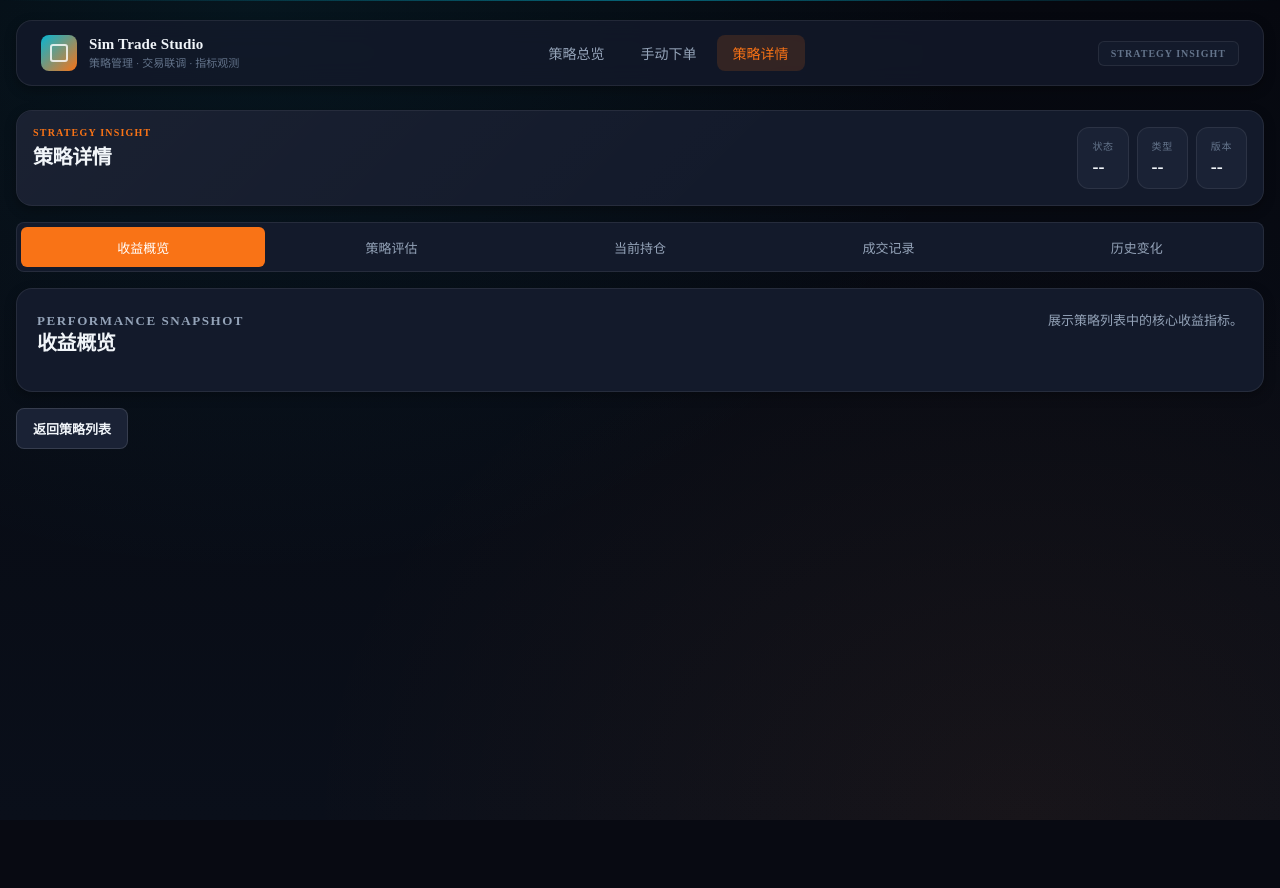
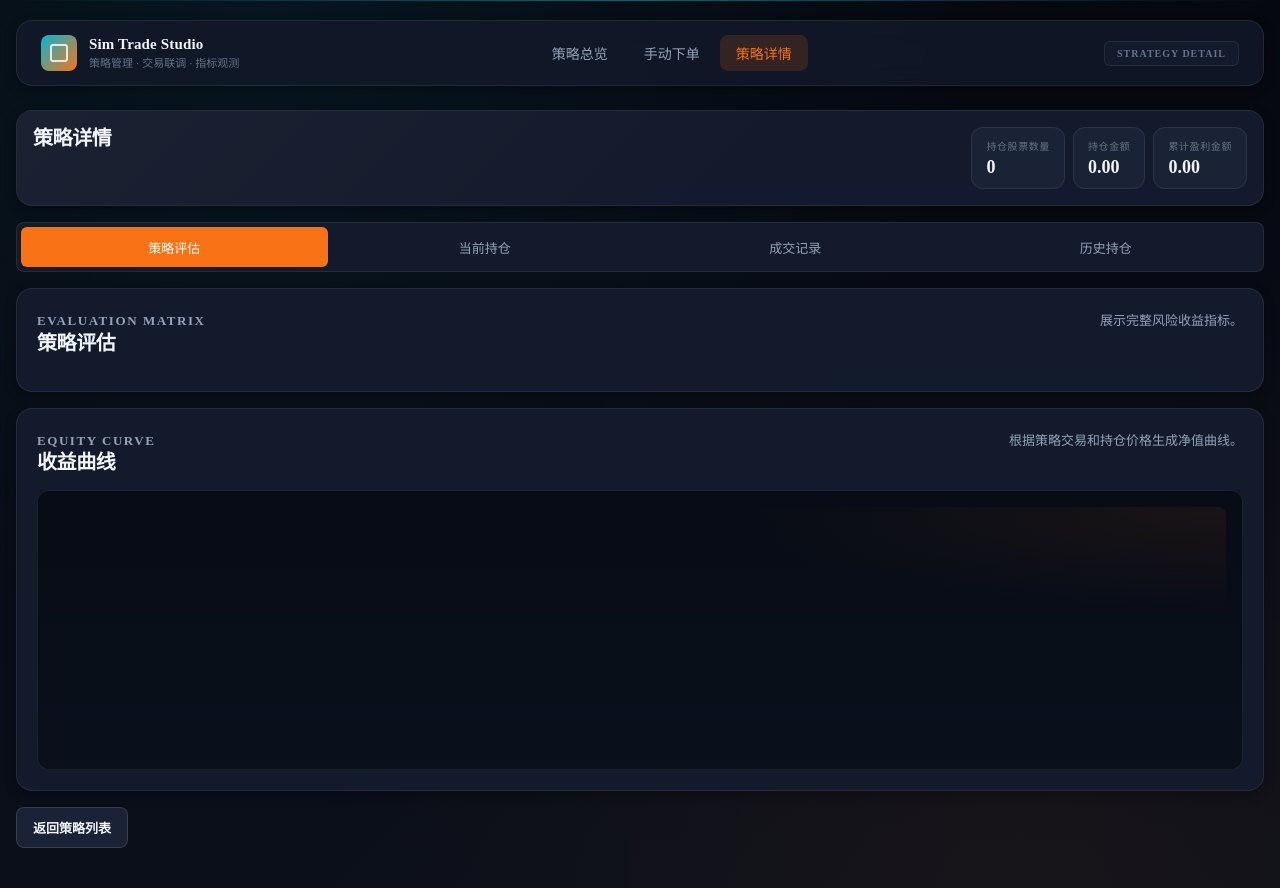
Before and after one commit to zhangtron/trade_system, a FastAPI app: page /strategies/1 in a window 1280 px wide. Before the commit the page ends 820 px from the top, so only its background shows below. Run offline with FastAPI, Linux system fonts and the light colour scheme.

Commit message:
修改显示细节

```diff
--- a/static/strategy_detail.js
+++ b/static/strategy_detail.js
@@ -10,23 +10,38 @@ async function fetchJson(url, options = {}) {
   return response.json();
 }
 
+function asArray(value) {
+  return Array.isArray(value) ? value : [];
+}
+
+function toNumber(value, fallback = 0) {
+  const num = Number(value);
+  return Number.isFinite(num) ? num : fallback;
+}
+
 function formatDate(value) {
-  return new Date(value).toLocaleString("zh-CN", { hour12: false });
+  if (!value) return "--";
+  const d = new Date(value);
+  if (Number.isNaN(d.getTime())) return "--";
+  return d.toLocaleString("zh-CN", { hour12: false });
 }
 
 function formatNumber(value, digits = 2) {
   if (value === null || value === undefined || value === "") return "--";
-  return Number(value).toFixed(digits);
+  const num = Number(value);
+  return Number.isFinite(num) ? num.toFixed(digits) : "--";
 }
 
 function formatPercent(value) {
-  if (value === null || value === undefined) return "--";
-  return `${Number(value).toFixed(2)}%`;
+  if (value === null || value === undefined || value === "") return "--";
+  const num = Number(value);
+  return Number.isFinite(num) ? `${num.toFixed(2)}%` : "--";
 }
 
 function formatRatio(value) {
   if (value === null || value === undefined || value === "") return "--";
-  return Number(value).toFixed(3);
+  const num = Number(value);
+  return Number.isFinite(num) ? num.toFixed(3) : "--";
 }
 
 function metricClass(value, inverse = false) {
@@ -41,7 +56,7 @@ function statusLabel(status) {
     draft: "草稿",
     active: "激活",
     archived: "归档",
-  }[status] || status;
+  }[status] || status || "--";
 }
 
 function renderEmptyRow(tbodyId, columns, text) {
@@ -49,7 +64,8 @@ function renderEmptyRow(tbodyId, columns, text) {
   tbody.innerHTML = `<tr><td colspan="${columns}" class="empty-state">${text}</td></tr>`;
 }
 
-function renderCurve(points) {
+function renderCurve(pointsRaw) {
+  const points = asArray(pointsRaw);
   const container = document.getElementById("curveChart");
   if (!points.length) {
     container.innerHTML = '<div class="empty-state">暂无收益曲线数据</div>';
@@ -59,7 +75,7 @@ function renderCurve(points) {
   const width = 900;
   const height = 300;
   const padding = 28;
-  const values = points.map((point) => Number(point.equity_value));
+  const values = points.map((point) => toNumber(point.equity_value));
   const min = Math.min(...values);
   const max = Math.max(...values);
   const range = max - min || 1;
@@ -67,7 +83,7 @@ function renderCurve(points) {
 
   const plotted = points.map((point, index) => {
     const x = points.length === 1 ? width / 2 : padding + step * index;
-    const y = height - padding - ((Number(point.equity_value) - min) / range) * (height - padding * 2);
+    const y = height - padding - ((toNumber(point.equity_value) - min) / range) * (height - padding * 2);
     return { x, y, value: point.equity_value, date: point.curve_date };
   });
 
@@ -79,18 +95,14 @@ function renderCurve(points) {
     "Z",
   ].join(" ");
   const dots = plotted
-    .map(
-      (point) => `
-        <circle cx="${point.x}" cy="${point.y}" r="4.5" class="curve-point"></circle>
-      `,
-    )
+    .map((point) => `<circle cx="${point.x}" cy="${point.y}" r="4.5" class="curve-point"></circle>`)
     .join("");
   const latest = plotted[plotted.length - 1];
 
   container.innerHTML = `
     <div class="curve-meta">
-      <span>起点：${points[0].curve_date}</span>
-      <span>终点：${points[points.length - 1].curve_date}</span>
+      <span>起点：${points[0].curve_date || "--"}</span>
+      <span>终点：${points[points.length - 1].curve_date || "--"}</span>
       <span>最新净值：${formatNumber(latest.value)}</span>
     </div>
     <svg viewBox="0 0 ${width} ${height}" class="curve-svg" preserveAspectRatio="none">
@@ -114,15 +126,17 @@ function renderCurve(points) {
   `;
 }
 
-function renderSummaryMetrics(metrics) {
+function renderSummaryMetrics(summary) {
   const container = document.getElementById("detailMetrics");
+  if (!container) return;
   const items = [
-    ["累计收益", formatPercent(metrics.cumulative_return_pct), metricClass(metrics.cumulative_return_pct)],
-    ["年化收益", formatPercent(metrics.annualized_return_pct), metricClass(metrics.annualized_return_pct)],
-    ["今日收益", formatPercent(metrics.today_return_pct), metricClass(metrics.today_return_pct)],
-    ["最大回撤", formatPercent(metrics.max_drawdown_pct), metricClass(metrics.max_drawdown_pct, true)],
-    ["累计盈亏", formatNumber(metrics.cumulative_profit), metricClass(metrics.cumulative_profit)],
-    ["当前持仓数", String(metrics.current_positions_count), "metric-flat"],
+    ["累计收益", formatPercent(summary.cumulative_return_pct), metricClass(summary.cumulative_return_pct)],
+    ["年化收益", formatPercent(summary.annualized_return_pct), metricClass(summary.annualized_return_pct)],
+    ["今日收益", formatPercent(summary.today_return_pct), metricClass(summary.today_return_pct)],
+    ["最大回撤", formatPercent(summary.max_drawdown_pct), metricClass(summary.max_drawdown_pct, true)],
+    ["持仓股票数量", String(summary.position_symbols_count), "metric-flat"],
+    ["持仓金额", formatNumber(summary.total_market_value), metricClass(summary.total_market_value)],
+    ["累计盈利金额", formatNumber(summary.cumulative_profit), metricClass(summary.cumulative_profit)],
   ];
   container.innerHTML = items
     .map(
@@ -136,7 +150,8 @@ function renderSummaryMetrics(metrics) {
     .join("");
 }
 
-function renderEvaluationMetrics(metrics) {
+function renderEvaluationMetrics(metricsRaw) {
+  const metrics = metricsRaw || {};
   const container = document.getElementById("detailEvaluationMetrics");
   const items = [
     ["策略收益", formatPercent(metrics.strategy_return_pct), metricClass(metrics.strategy_return_pct)],
@@ -172,16 +187,19 @@ function renderEvaluationMetrics(metrics) {
     .join("");
 }
 
-function fillCurrentPositions(positions) {
+function fillCurrentPositions(positionsRaw) {
+  const positions = asArray(positionsRaw);
   if (!positions.length) {
-    renderEmptyRow("currentPositionsBody", 6, "当前没有持仓");
+    renderEmptyRow("currentPositionsBody", 7, "当前没有持仓");
     return;
   }
+
   document.getElementById("currentPositionsBody").innerHTML = positions
     .map(
-      (item) => `
+      (item, index) => `
         <tr>
-          <td>${item.symbol}</td>
+          <td>${index + 1}</td>
+          <td>${item.symbol || "--"}</td>
           <td>${formatNumber(item.quantity, 6)}</td>
           <td>${formatNumber(item.avg_cost, 6)}</td>
           <td>${formatNumber(item.current_price, 6)}</td>
@@ -193,18 +211,20 @@ function fillCurrentPositions(positions) {
     .join("");
 }
 
-function fillRecentTrades(trades) {
+function fillRecentTrades(tradesRaw) {
+  const trades = asArray(tradesRaw);
   if (!trades.length) {
     renderEmptyRow("recentTradesBody", 6, "暂无成交记录");
     return;
   }
+
   document.getElementById("recentTradesBody").innerHTML = trades
     .map(
       (item) => `
         <tr>
           <td>${formatDate(item.trade_time)}</td>
-          <td>${item.symbol}</td>
-          <td>${item.direction}</td>
+          <td>${item.symbol || "--"}</td>
+          <td>${item.direction || "--"}</td>
           <td>${formatNumber(item.quantity, 6)}</td>
           <td>${formatNumber(item.price, 6)}</td>
           <td class="${metricClass(item.realized_pnl)}">${formatNumber(item.realized_pnl)}</td>
@@ -214,17 +234,19 @@ function fillRecentTrades(trades) {
     .join("");
 }
 
-function fillPositionHistory(history) {
+function fillPositionHistory(historyRaw) {
+  const history = asArray(historyRaw);
   if (!history.length) {
     renderEmptyRow("positionHistoryBody", 8, "暂无已平仓历史");
     return;
   }
+
   document.getElementById("positionHistoryBody").innerHTML = history
     .map(
       (item) => `
         <tr>
           <td>${formatDate(item.close_time)}</td>
-          <td>${item.symbol}</td>
+          <td>${item.symbol || "--"}</td>
           <td>${formatDate(item.open_time)}</td>
           <td>${formatNumber(item.entry_quantity, 6)}</td>
           <td>${formatNumber(item.avg_cost, 6)}</td>
@@ -237,23 +259,63 @@ function fillPositionHistory(history) {
     .join("");
 }
 
+function buildPositionSummary(strategy, currentPositionsRaw) {
+  const currentPositions = asArray(currentPositionsRaw);
+  const positionSymbolsCount = currentPositions.length;
+  const totalMarketValue = currentPositions.reduce((acc, item) => acc + toNumber(item.market_value), 0);
+  const cumulativeProfit = toNumber(strategy && strategy.cumulative_profit);
+  return {
+    cumulative_return_pct: strategy ? strategy.cumulative_return_pct : null,
+    annualized_return_pct: strategy ? strategy.annualized_return_pct : null,
+    today_return_pct: strategy ? strategy.today_return_pct : null,
+    max_drawdown_pct: strategy ? strategy.max_drawdown_pct : null,
+    cumulative_profit: cumulativeProfit,
+    position_symbols_count: positionSymbolsCount,
+    total_market_value: totalMarketValue,
+  };
+}
+
+function fillHeaderStats(summary) {
+  document.getElementById("detailPositionSymbols").textContent = String(summary.position_symbols_count || 0);
+  document.getElementById("detailPositionMarketValue").textContent = formatNumber(summary.total_market_value);
+  document.getElementById("detailCumulativeProfit").textContent = formatNumber(summary.cumulative_profit);
+}
+
+function setTextIfExists(id, text) {
+  const el = document.getElementById(id);
+  if (el) el.textContent = text;
+}
+
 async function loadDashboard() {
   const strategyId = document.body.dataset.strategyId;
-  const data = await fetchJson(`/api/strategies/${strategyId}/dashboard`);
-  document.getElementById("detailTitle").textContent = data.strategy.name;
-  document.getElementById("detailDesc").textContent = data.strategy.description || "暂无策略描述";
-  document.getElementById("detailStatus").textContent = statusLabel(data.strategy.status);
-  document.getElementById("detailType").textContent = data.strategy.type;
-  document.getElementById("detailVersion").textContent = `v${data.strategy.version}`;
-  renderSummaryMetrics({ ...data.strategy, current_positions_count: data.current_positions.length });
+  const data = (await fetchJson(`/api/strategies/${strategyId}/dashboard`)) || {};
+
+  const strategy = data.strategy || {};
+  const currentPositions = asArray(data.current_positions);
+  const recentTrades = asArray(data.recent_trades);
+  const closedPositions = asArray(data.closed_positions);
+  const equityCurve = asArray(data.equity_curve);
+
+  setTextIfExists("detailTitle", strategy.name || "策略详情");
+  setTextIfExists("detailDesc", strategy.description || "暂无策略描述");
+
+  const typeText = strategy.type ? `${strategy.type} · ${statusLabel(strategy.status)}` : statusLabel(strategy.status);
+  const versionText = strategy.version !== undefined && strategy.version !== null ? `v${strategy.version}` : "--";
+  setTextIfExists("detailType", typeText);
+  setTextIfExists("detailVersion", versionText);
+  setTextIfExists("detailStatus", statusLabel(strategy.status));
+
+  const summary = buildPositionSummary(strategy, currentPositions);
+  fillHeaderStats(summary);
+  renderSummaryMetrics(summary);
   renderEvaluationMetrics(data.evaluation_metrics || {});
-  renderCurve(data.equity_curve);
-  fillCurrentPositions(data.current_positions);
-  fillRecentTrades(data.recent_trades);
-  fillPositionHistory(data.closed_positions || []);
+  renderCurve(equityCurve);
+  fillCurrentPositions(currentPositions);
+  fillRecentTrades(recentTrades);
+  fillPositionHistory(closedPositions);
 }
 
 loadDashboard().catch((error) => {
   console.error(error);
-  alert(error.message);
+  alert(error.message || "加载失败");
 });
--- a/templates/strategy_detail.html
+++ b/templates/strategy_detail.html
@@ -22,51 +22,36 @@
         <a href="/manual-order">手动下单</a>
         <a class="active" href="/strategies/{{ strategy_id }}">策略详情</a>
       </div>
-      <span class="site-tag">STRATEGY INSIGHT</span>
+      <span class="site-tag">STRATEGY DETAIL</span>
     </nav>
 
     <header class="hero hero-compact">
       <div class="hero-main">
-        <p class="eyebrow">Strategy Insight</p>
         <h1 id="detailTitle">策略详情</h1>
         <p class="hero-copy" id="detailDesc">加载中...</p>
       </div>
       <div class="hero-stats detail-meta">
-        <div class="stat-card"><span>状态</span><strong id="detailStatus">--</strong></div>
-        <div class="stat-card"><span>类型</span><strong id="detailType">--</strong></div>
-        <div class="stat-card"><span>版本</span><strong id="detailVersion">--</strong></div>
+        <div class="stat-card"><span>持仓股票数量</span><strong id="detailPositionSymbols">0</strong></div>
+        <div class="stat-card"><span>持仓金额</span><strong id="detailPositionMarketValue">0.00</strong></div>
+        <div class="stat-card"><span>累计盈利金额</span><strong id="detailCumulativeProfit">0.00</strong></div>
       </div>
     </header>
 
     <div class="tab-nav">
-      <button class="tab-btn active" data-tab="overview">收益概览</button>
-      <button class="tab-btn" data-tab="evaluation">策略评估</button>
-      <button class="tab-btn" data-tab="positions">当前持仓</button>
-      <button class="tab-btn" data-tab="trades">成交记录</button>
-      <button class="tab-btn" data-tab="history">历史变化</button>
+      <button class="tab-btn active" data-tab="evaluation" type="button">策略评估</button>
+      <button class="tab-btn" data-tab="positions" type="button">当前持仓</button>
+      <button class="tab-btn" data-tab="trades" type="button">成交记录</button>
+      <button class="tab-btn" data-tab="history" type="button">历史持仓</button>
     </div>
 
-    <div class="tab-content active" id="overview-tab">
-      <section class="panel">
-        <div class="panel-heading">
-          <div>
-            <p class="section-tag">Performance Snapshot</p>
-            <h2>收益概览</h2>
-          </div>
-          <p>展示策略列表中的核心收益指标。</p>
-        </div>
-        <div class="metric-grid" id="detailMetrics"></div>
-      </section>
-    </div>
-
-    <div class="tab-content" id="evaluation-tab">
+    <div class="tab-content active" id="evaluation-tab">
       <section class="panel">
         <div class="panel-heading">
           <div>
             <p class="section-tag">Evaluation Matrix</p>
             <h2>策略评估</h2>
           </div>
-          <p>展示更完整的收益、风险和超额收益相关指标。</p>
+          <p>展示完整风险收益指标。</p>
         </div>
         <div class="metric-grid-wide" id="detailEvaluationMetrics"></div>
       </section>
@@ -76,7 +61,7 @@
             <p class="section-tag">Equity Curve</p>
             <h2>收益曲线</h2>
           </div>
-          <p>根据策略交易和当前持仓动态生成，用于快速查看收益与回撤变化。</p>
+          <p>根据策略交易和持仓价格生成净值曲线。</p>
         </div>
         <div id="curveChart" class="chart-shell"></div>
       </section>
@@ -89,12 +74,13 @@
             <p class="section-tag">Live Position</p>
             <h2>当前持仓</h2>
           </div>
-          <p>展示策略维度下未平仓头寸。</p>
+          <p>显示策略未平仓头寸。</p>
         </div>
         <div class="table-wrap">
           <table>
             <thead>
               <tr>
+                <th>序号</th>
                 <th>标的</th>
                 <th>数量</th>
                 <th>平均成本</th>
@@ -141,9 +127,9 @@
         <div class="panel-heading">
           <div>
             <p class="section-tag">Position Timeline</p>
-            <h2>历史持仓变化</h2>
+            <h2>历史持仓</h2>
           </div>
-          <p>按交易顺序重建仓位变化，便于检查每笔下单后的持仓状态。</p>
+          <p>显示已平仓历史数据。</p>
         </div>
         <div class="table-wrap">
           <table>
@@ -171,10 +157,10 @@
   </div>
   <script src="/static/strategy_detail.js"></script>
   <script>
-    document.querySelectorAll('.tab-btn').forEach(btn => {
+    document.querySelectorAll('.tab-btn').forEach((btn) => {
       btn.addEventListener('click', () => {
-        document.querySelectorAll('.tab-btn').forEach(b => b.classList.remove('active'));
-        document.querySelectorAll('.tab-content').forEach(c => c.classList.remove('active'));
+        document.querySelectorAll('.tab-btn').forEach((item) => item.classList.remove('active'));
+        document.querySelectorAll('.tab-content').forEach((item) => item.classList.remove('active'));
         btn.classList.add('active');
         document.getElementById(btn.dataset.tab + '-tab').classList.add('active');
       });
```
Also changed, not shown: tests/test_app.py (+1 -1 lines).
